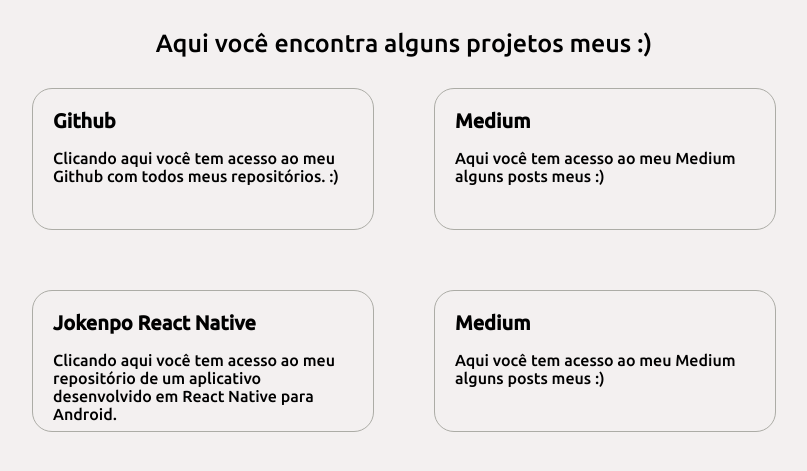
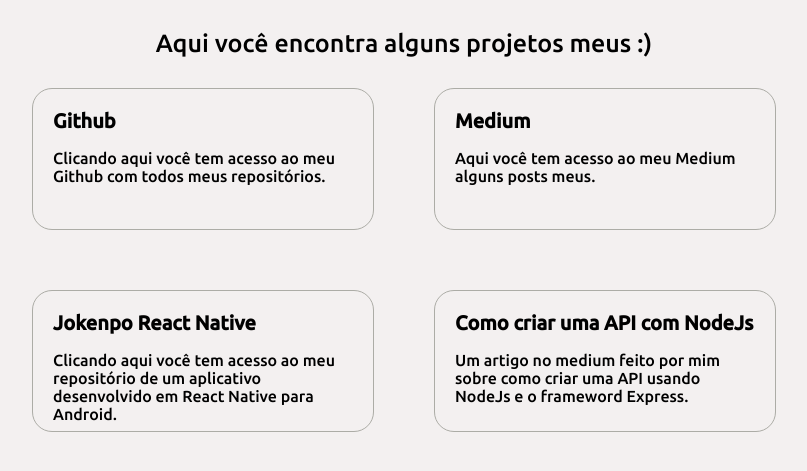
Before and after one commit to renanguerra/page-about-me, a plain HTML site: page index.html in a window 1280 px wide. Shown: the part 361-832 px from the top of the page, without its empty margins (236-1043 px from the left). Drawn offline with Linux system fonts and the light colour scheme.

Commit message:
new post

```diff
--- a/index.html
+++ b/index.html
@@ -20,14 +20,14 @@
             <a href="https://www.github.com/renanguerra">
                 <div class="coluna card">
                     <span class="title-card">Github</span>
-                    <p class="description-card">Clicando aqui você tem acesso ao meu Github com todos meus repositórios. :)</p>
+                    <p class="description-card">Clicando aqui você tem acesso ao meu Github com todos meus repositórios.</p>
                 </div>
             </a>
 
             <a href="https://medium.com/@rebarbosa12">
                 <div class="coluna card">
                     <span class="title-card">Medium</span>
-                    <p class="description-card">Aqui você tem acesso ao meu Medium alguns posts meus :)</p>
+                    <p class="description-card">Aqui você tem acesso ao meu Medium alguns posts meus.</p>
                 </div>
             </a>
         </div>
@@ -40,10 +40,10 @@
                 </div>
             </a>
 
-            <a href="https://medium.com/@rebarbosa12">
+            <a href="https://medium.com/@rebarbosa12/como-criar-uma-api-com-nodejs-usando-o-express-3b665b1eae5e">
                 <div class="coluna card">
-                    <span class="title-card">Medium</span>
-                    <p class="description-card">Aqui você tem acesso ao meu Medium alguns posts meus :)</p>
+                    <span class="title-card">Como criar uma API com NodeJs</span>
+                    <p class="description-card">Um artigo no medium feito por mim sobre como criar uma API usando NodeJs e o frameword Express.</p>
                 </div>
             </a>
         </div>
```
